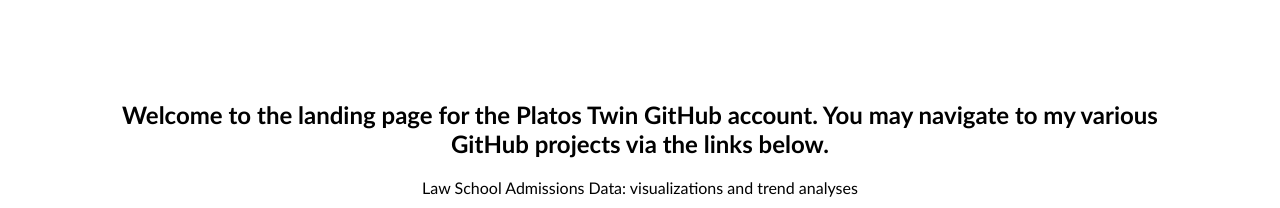
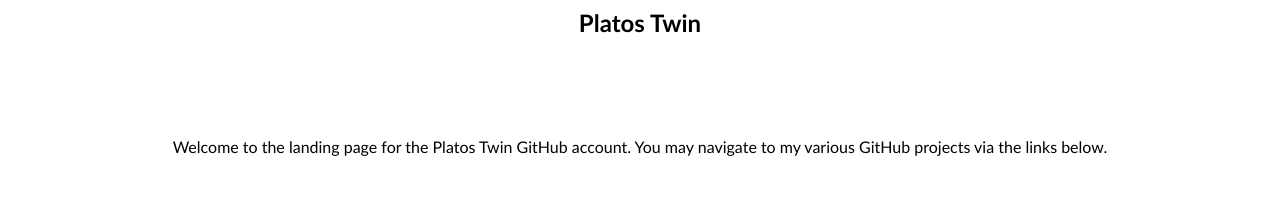
Before and after one commit to PlatosTwin/platostwin.github.io, a plain HTML site: page index.html in a window 1280 px wide. Shown: the top 208 px of the page. Drawn offline with Linux system fonts and the light colour scheme.

Commit message:
Update index.html

```diff
--- a/index.html
+++ b/index.html
@@ -1,7 +1,10 @@
 <h2 style="font-family:calibri; text-align:center">
-  Welcome to the landing page for the Platos Twin GitHub account. You may navigate to my various GitHub projects via the links below.
+  Platos Twin
 </h2>
-<body style="margin: 100px; font-family:calibri; text-align:center">
+<body>
+  <div style="margin: 100px; font-family:calibri; text-align:center">
+    Welcome to the landing page for the Platos Twin GitHub account. You may navigate to my various GitHub projects via the links below.
+  </div>
   Law School Admissions Data: visualizations and trend analyses
   <ul>
       <li><a href="https://platostwin.github.io/LawSchoolData/">GitHub Pages interactive plotting</a></li>
```
